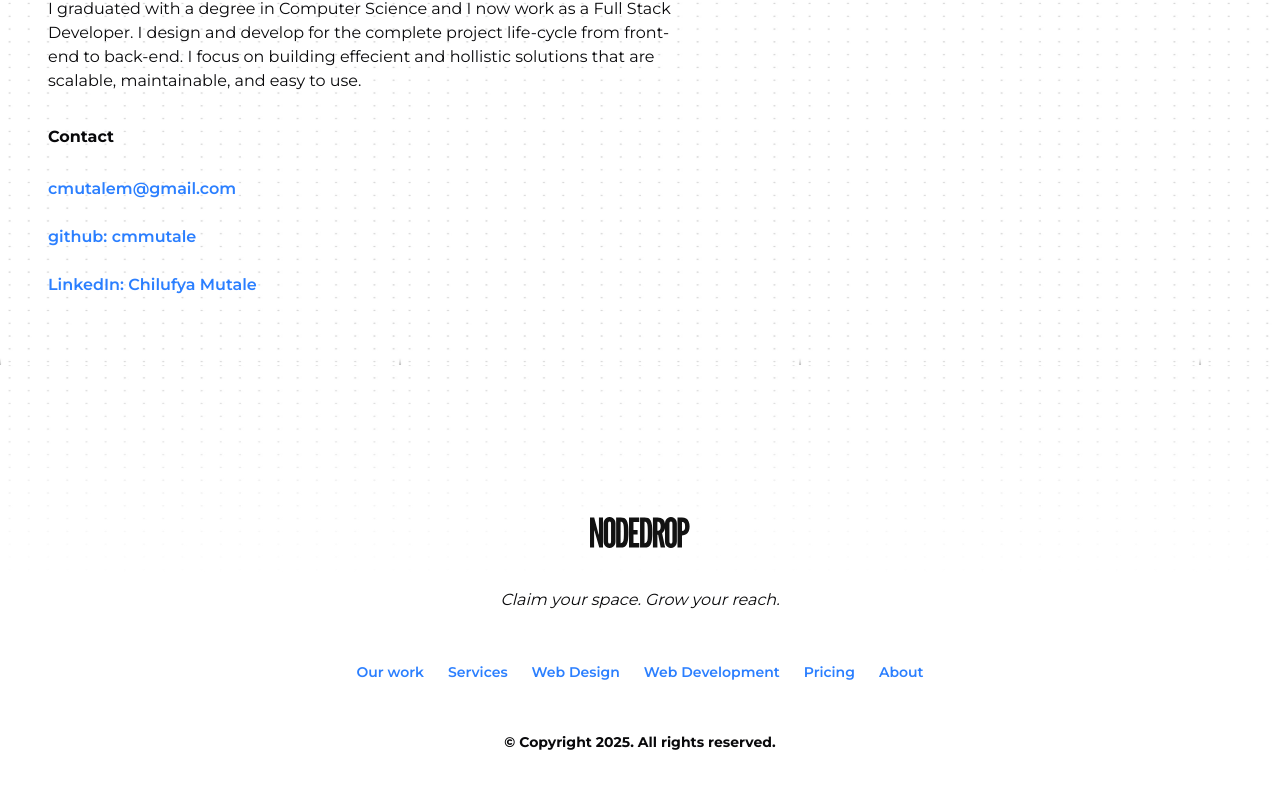
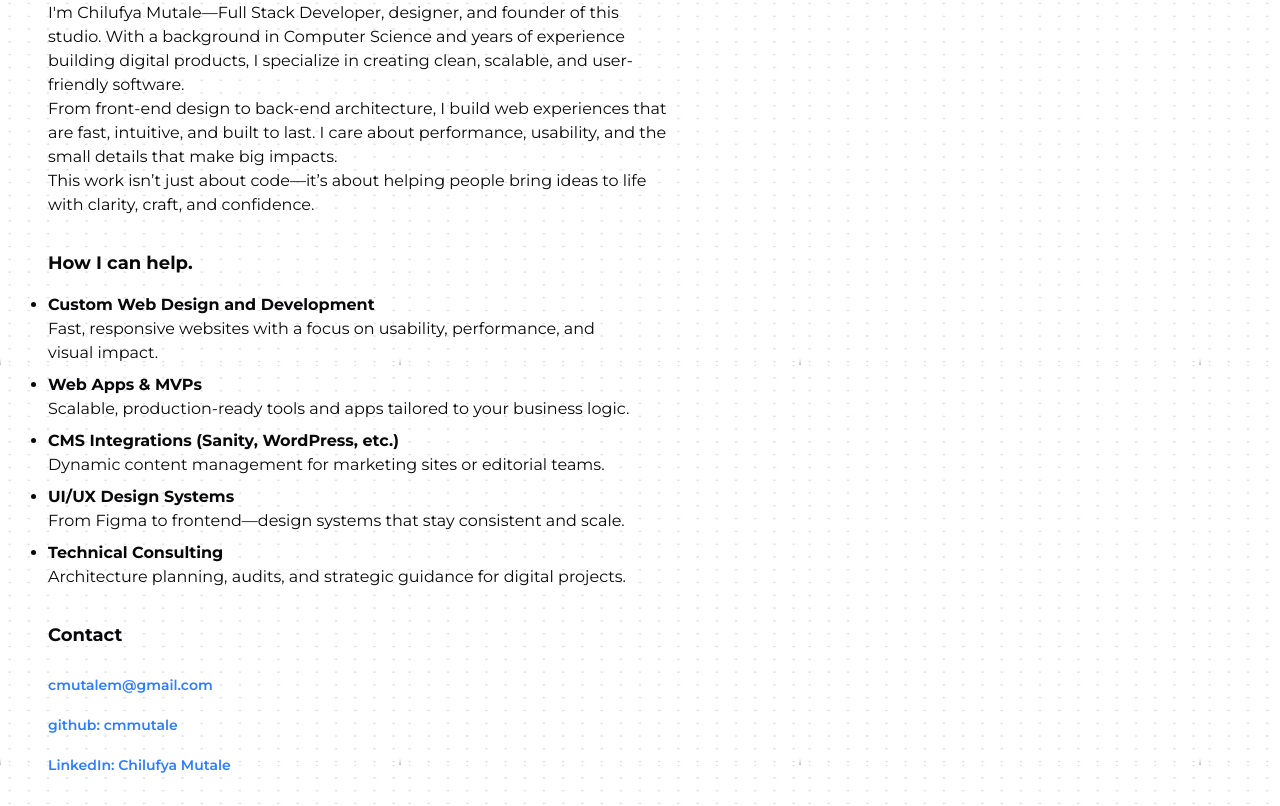
Before and after one commit to nodedropteam/landing-nodedrop, a Next.js app: page /about in a window 1280 px wide. Shown: the part 435-1241 px from the top of the page. Built offline with nearby package versions, Linux system fonts and the light colour scheme.

Commit message:
beefed up my about page profile

```diff
--- a/src/components/about/AboutProfile.tsx
+++ b/src/components/about/AboutProfile.tsx
@@ -9,29 +9,72 @@ export default function AboutProfile() {
             <Wrapper className='py-12'>
                 <div className='max-w-[60ch] space-y-8'>
                     <div className='space-y-4'>
-                        <h4 className='font-bold'>About</h4>
+                        <h4 className='font-bold text-lg'>About</h4>
                         <p>
-                            I graduated with a degree in Computer Science and I now work as a
-                            Full Stack Developer. I design and develop for the complete project life-cycle
-                            from front-end to back-end. I focus on building effecient and hollistic
-                            solutions that are scalable, maintainable, and easy to use.
+                            I'm Chilufya Mutale—Full Stack Developer, designer, and
+                            founder of this studio. With a background in Computer
+                            Science and years of experience building digital products,
+                            I specialize in creating clean, scalable, and user-friendly software.
+                            <br />
+                            From front-end design to back-end architecture, I build web
+                            experiences that are fast, intuitive, and built to last.
+                            I care about performance, usability, and the small details that make big impacts.
+                            <br />
+                            This work isn’t just about code—it’s about helping people
+                            bring ideas to life with clarity, craft, and confidence.
                         </p>
                     </div>
                     <div className='space-y-4'>
-                        <h4 className='font-bold'>Contact</h4>
+                        <h4 className='font-bold text-lg'>How I can help.</h4>
+                        <ul className='space-y-2 list-disc'>
+                            <li>
+                                <span className='font-bold block'>Custom Web Design and Development</span>
+                                <p>
+                                    Fast, responsive websites with a focus on usability, performance, and visual impact.
+                                </p>
+                            </li>
+                            <li>
+                                <span className='font-bold block'>Web Apps & MVPs</span>
+                                <p>
+                                    Scalable, production-ready tools and apps tailored to your business logic.
+                                </p>
+                            </li>
+                            <li>
+                                <span className='font-bold block'>CMS Integrations (Sanity, WordPress, etc.)</span>
+                                <p>
+                                    Dynamic content management for marketing sites or editorial teams.
+                                </p>
+                            </li>
+                            <li>
+                                <span className='font-bold block'>UI/UX Design Systems</span>
+                                <p>
+                                    From Figma to frontend—design systems that stay consistent and scale.
+                                </p>
+                            </li>
+                            <li>
+                                <span className='font-bold block'>Technical Consulting</span>
+                                <p>
+                                    Architecture planning, audits, and strategic guidance for digital projects.
+                                </p>
+                            </li>
+                        </ul>
+
+                    </div>
+                    <div className='space-y-4'>
+                        <h4 className='font-bold text-lg'>Contact</h4>
                         <ul>
                             <li>
                                 <Link href={`mailto:cmutalem@gmail.com`}>
-                                    <Button className='px-0' variant={`link`}>cmutalem@gmail.com</Button></Link>
+                                    <Button className='px-0' size={`sm`} variant={`link`}>cmutalem@gmail.com</Button></Link>
                             </li>
                             <li>
                                 <Link href={`https://www.github.com/cmmutale`} target='_blank'>
-                                    <Button className='px-0' variant={`link`}>github: cmmutale</Button>
+                                    <Button className='px-0' size={`sm`} variant={`link`}>github: cmmutale</Button>
                                 </Link>
                             </li>
                             <li>
                                 <Link href={`https://www.linkedin.com/in/chilufya-mutale`} target='_blank'>
-                                    <Button className='px-0' variant={`link`}>LinkedIn: Chilufya Mutale</Button>
+                                    <Button className='px-0' size={`sm`} variant={`link`}>LinkedIn: Chilufya Mutale</Button>
                                 </Link>
                             </li>
                         </ul>
--- a/src/components/elements/Footer.tsx
+++ b/src/components/elements/Footer.tsx
@@ -3,6 +3,17 @@ import Wrapper from './Wrapper'
 import Image from 'next/image'
 import { mainMenu } from './Header'
 import { Button } from '../ui/button'
+
+const footerMenuContact = [
+    {
+        name: "chilufya@nodedropp.com",
+        url: "mailto:chilufya@nodedropp.com"
+    },
+    {
+        name: "ig: @nodedropwebsites",
+        url: "https://www.instagram.com/nodedropwebsites/"
+    }
+]
 
 export default function Footer() {
     return (
@@ -14,11 +25,11 @@ export default function Footer() {
                 <p className='italic'>
                     Claim your space. Grow your reach.
                 </p>
-                <div className="menu">
+                <div className="menu space-y-2 text-sm">
                     <ul className='flex flex-col md:flex-row items-center justify-center'>
-                        {mainMenu.map((item, index) => (
+                        {footerMenuContact.map((item, index) => (
                             <li key={index}>
-                                <a href={item.url}>
+                                <a href={item.url} target='_blank'>
                                     <Button variant={`link`} size={`sm`}>{item.name}</Button>
                                 </a>
                             </li>
```
